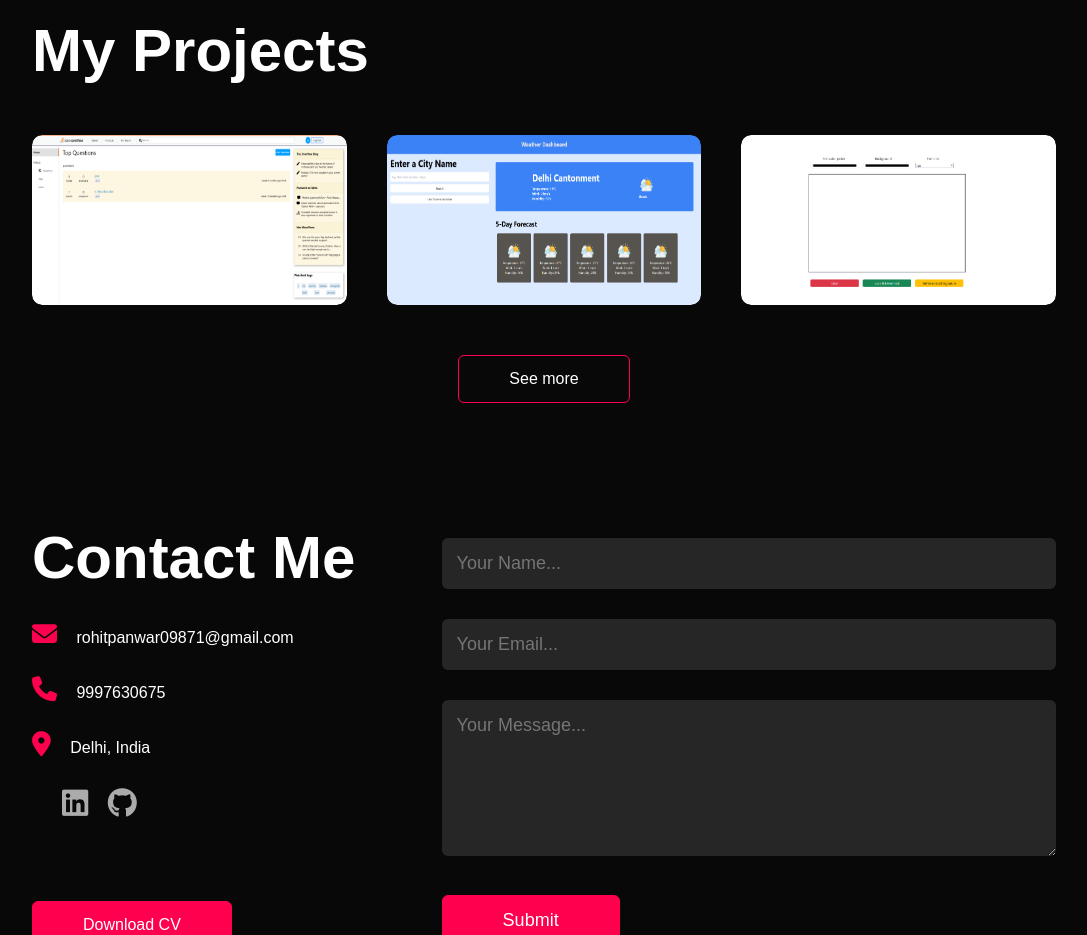
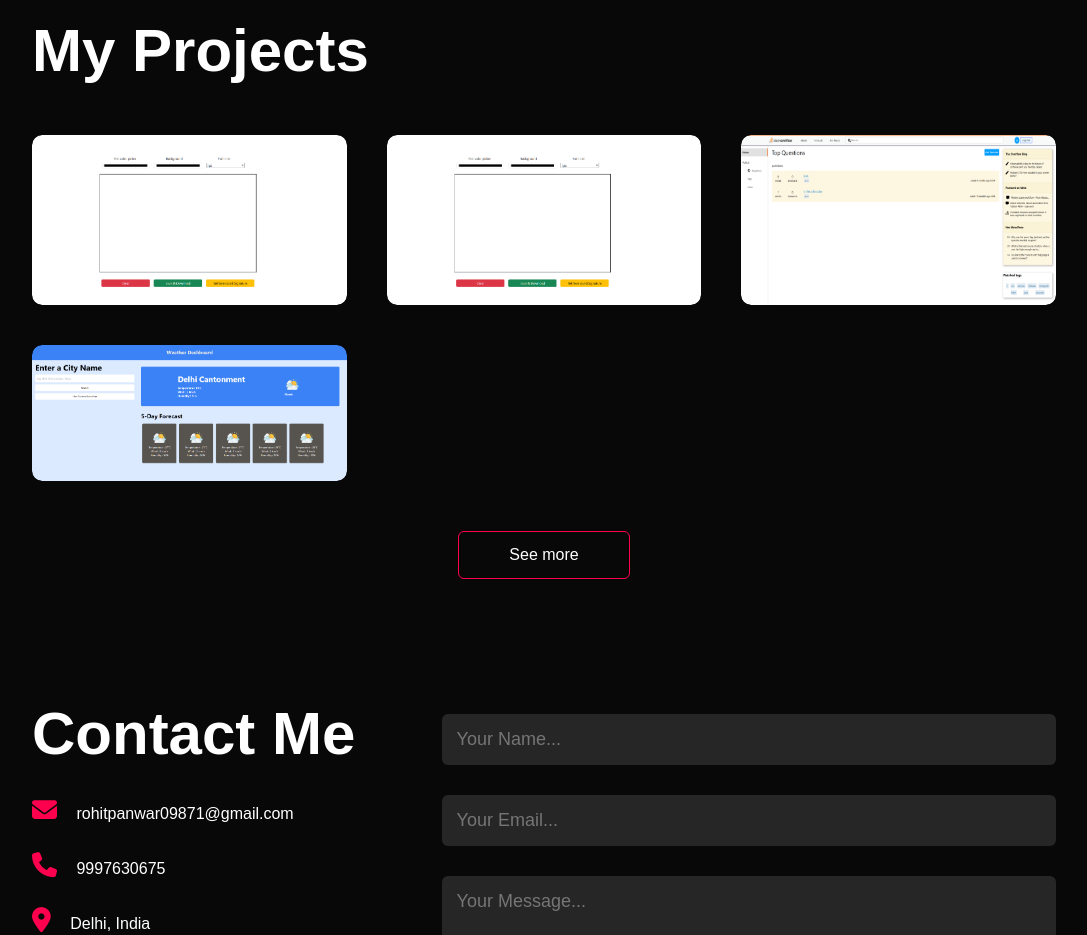
Before and after one commit to RohitPanwar03/portfolio, a plain HTML site: page index.html in a window 1280 px wide. Shown: the part 2280-3215 px from the top of the page, without its empty margins (96-1183 px from the left). Drawn offline with Linux system fonts and the light colour scheme.

Commit message:
Update index.html

```diff
--- a/index.html
+++ b/index.html
@@ -112,6 +112,7 @@
                             <li>
                                 <span>Class XII ( Apr 2018 - March 2019 )</span>
                                 <br>Army Public School No.1, Roorkee
+                                <br>Percentage : 72%
                             </li>
                         </ul>
                     </div>
@@ -168,6 +169,32 @@
         <div class="container">
             <div class="sub-title">My Projects</div>
             <div class="work-list">
+                 <div class="work">
+                    <img src="images/project4.png" alt="">
+                    <div class="layer">
+                        <h3>ShopSphere </h3>
+                        <p>Developed a full-stack e-commerce platform with secure user authentication and authorization using JWT and cookies.
+                            Designed and implemented dynamic product management features, including CRUD operations and image uploads.
+                            Integrated a responsive shopping cart and checkout system with real-time updates and order tracking.
+
+                        </p>
+                        <a href="https://ecommerce-sigma-amber.vercel.app" target="_blank"><i
+                                class="fa-solid fa-arrow-up-right-from-square"></i></a>
+                    </div>
+                </div>
+                 <div class="work">
+                    <img src="images/project4.png" alt="">
+                    <div class="layer">
+                        <h3>InkPress</h3>
+                        <p>Developed a full-stack blogging platform using the MERN stack (MongoDB, Express.js, React, Node.js),
+                            enabling users to create, edit, and manage blog posts. Integrated React Quill for rich-text editing
+                            and Multer for image uploads, enhancing user experience and content management.
+
+                        </p>
+                        <a href="https://bloggify-liard.vercel.app/" target="_blank"><i
+                                class="fa-solid fa-arrow-up-right-from-square"></i></a>
+                    </div>
+                </div>
                 <div class="work">
                     <img src="images/project1.png" alt="">
                     <div class="layer">
@@ -192,18 +219,8 @@
                                 class="fa-solid fa-arrow-up-right-from-square"></i></a>
                     </div>
                 </div>
-                <div class="work">
-                    <img src="images/project4.png" alt="">
-                    <div class="layer">
-                        <h3>E-Sign Project</h3>
-                        <p>Designed fully responsive digital signature creation tool
-                            Implemented signature editing and download functionality
-                            Technologies: HTML, CSS, JavaScript
-                        </p>
-                        <a href="https://rohitpanwar03.github.io/E-sign/" target="_blank"><i
-                                class="fa-solid fa-arrow-up-right-from-square"></i></a>
-                    </div>
-                </div>
+
+
             </div>
             <a href="" class="btn">See more</a>
         </div>
```
